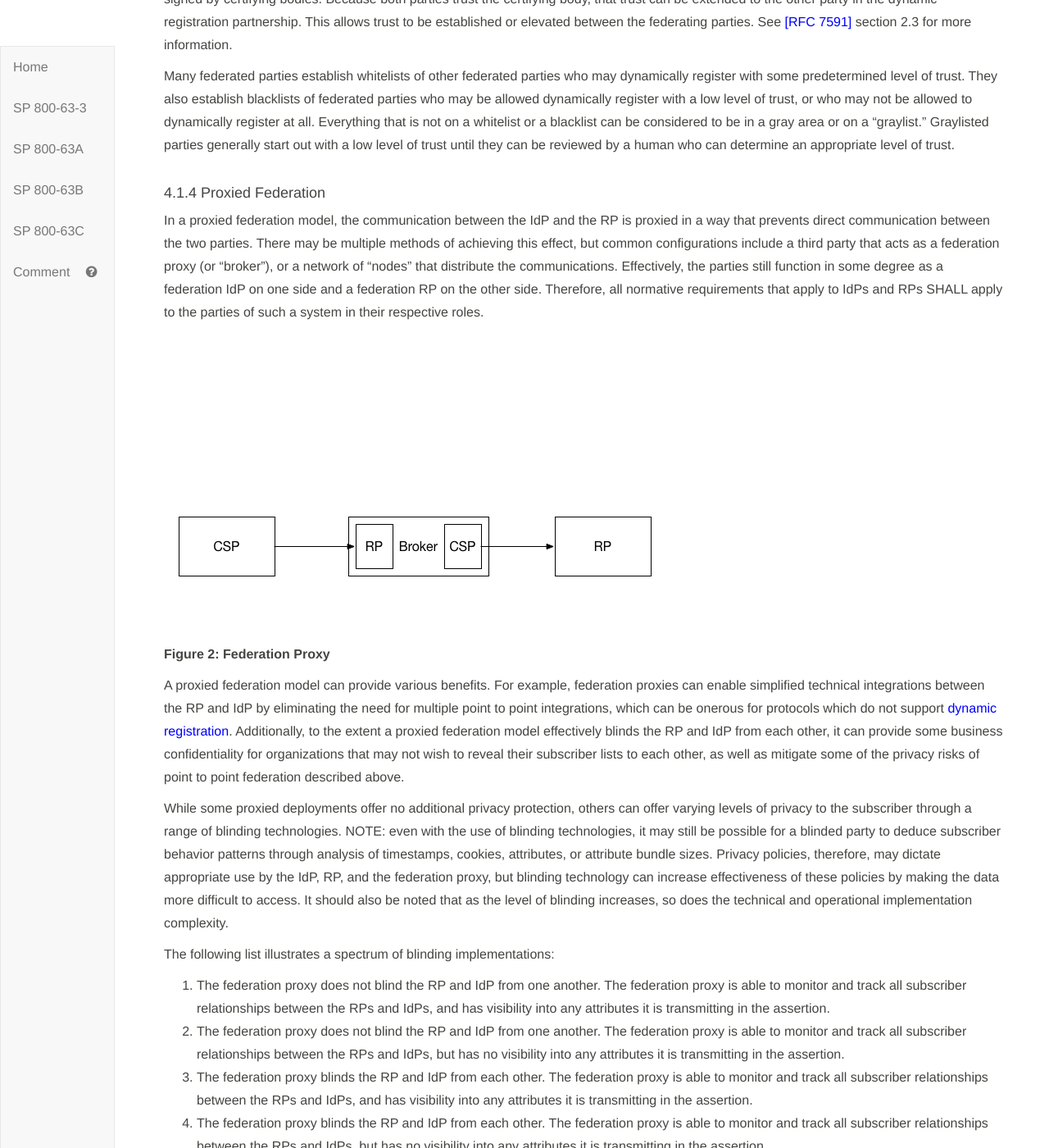
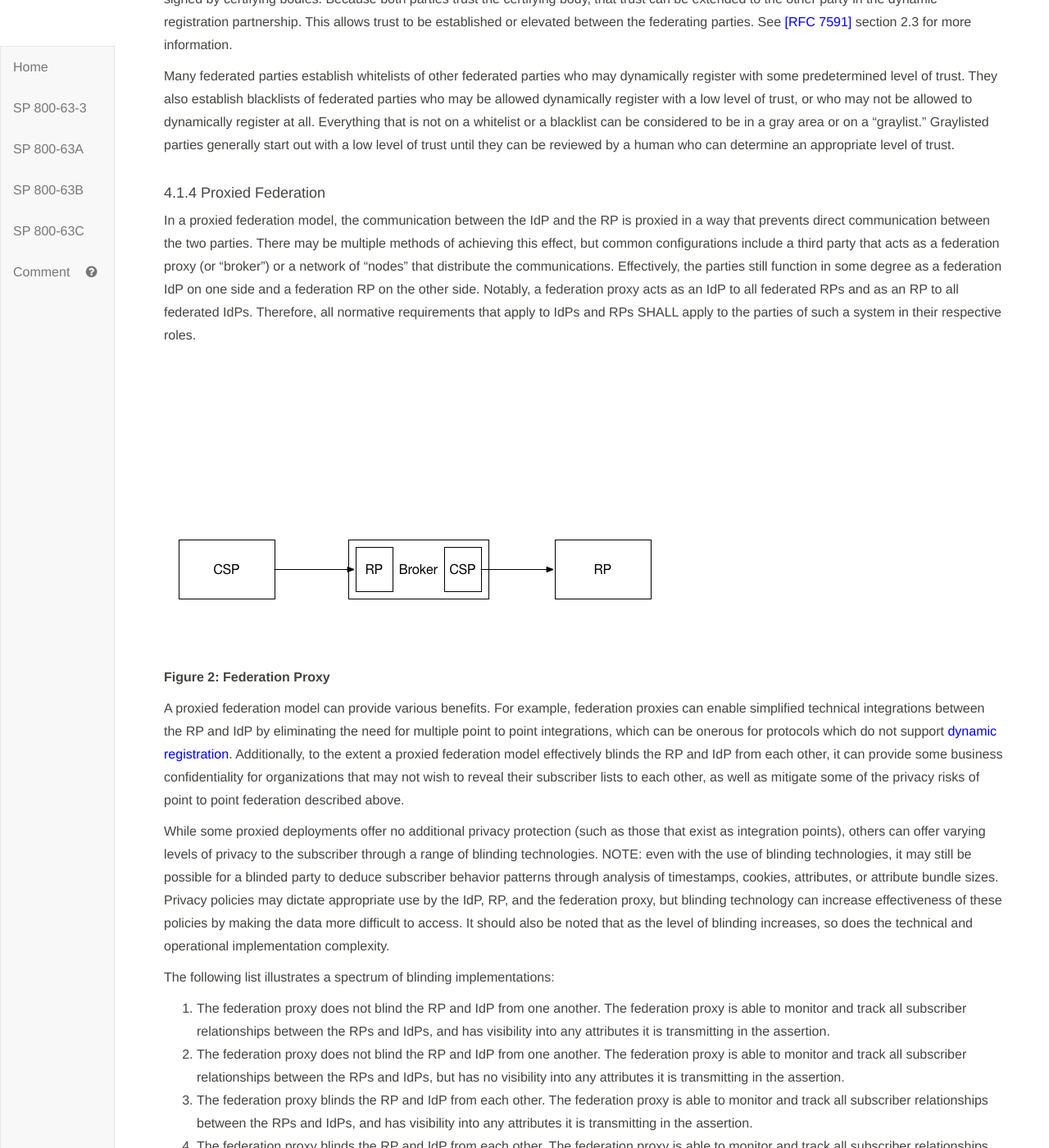
Before and after one commit to usnistgov/800-63-3, a Jekyll site: the page built from sp800-63c.md, in a window 1280 px wide and 1400 px high, scrolled down 8842 px. Shown: the whole window at 82% size. Built offline with Jekyll 4.4.1, drawn with Linux system fonts in a browser that asks for light colours.

Commit message:
add back in some limitations and benefits for brokers (proxies), closes #311

```diff
--- a/sp800-63c/sec4_federation.md
+++ b/sp800-63c/sec4_federation.md
@@ -55,8 +55,7 @@ Many federated parties establish whitelists of other federated parties who may d
 
 #### 4.1.4 Proxied Federation
 
-
-In a proxied federation model, the communication between the IdP and the RP is proxied in a way that prevents direct communication between the two parties. There may be multiple methods of achieving this effect, but common configurations include a third party that acts as a federation proxy (or "broker"), or a network of "nodes" that distribute the communications. Effectively, the parties still function in some degree as a federation IdP on one side and a federation RP on the other side. Therefore, all normative requirements that apply to IdPs and RPs SHALL apply to the parties of such a system in their respective roles.
+In a proxied federation model, the communication between the IdP and the RP is proxied in a way that prevents direct communication between the two parties. There may be multiple methods of achieving this effect, but common configurations include a third party that acts as a federation proxy (or "broker") or a network of "nodes" that distribute the communications. Effectively, the parties still function in some degree as a federation IdP on one side and a federation RP on the other side. Notably, a federation proxy acts as an IdP to all federated RPs and as an RP to all federated IdPs. Therefore, all normative requirements that apply to IdPs and RPs SHALL apply to the parties of such a system in their respective roles.
 
 ![Figure 2: Federation Proxy](sp800-63c/media/broker.png)
 
@@ -64,7 +63,7 @@ In a proxied federation model, the communication between the IdP and the RP is p
 
 A proxied federation model can provide various benefits. For example, federation proxies can enable simplified technical integrations between the RP and IdP by eliminating the need for multiple point to point integrations, which can be onerous for protocols which do not support [dynamic registration](#dynamic-registration). Additionally, to the extent a proxied federation model effectively blinds the RP and IdP from each other, it can provide some business confidentiality for organizations that may not wish to reveal their subscriber lists to each other, as well as mitigate some of the privacy risks of point to point federation described above.
 
-While some proxied deployments offer no additional privacy protection, others can offer varying levels of privacy to the subscriber through a range of blinding technologies. NOTE: even with the use of blinding technologies, it may still be possible for a blinded party to deduce subscriber behavior patterns through analysis of timestamps, cookies, attributes, or attribute bundle sizes. Privacy policies, therefore, may dictate appropriate use by the IdP, RP, and the federation proxy, but blinding technology can increase effectiveness of these policies by making the data more difficult to access. It should also be noted that as the level of blinding increases, so does the technical and operational implementation complexity.
+While some proxied deployments offer no additional privacy protection (such as those that exist as integration points), others can offer varying levels of privacy to the subscriber through a range of blinding technologies. NOTE: even with the use of blinding technologies, it may still be possible for a blinded party to deduce subscriber behavior patterns through analysis of timestamps, cookies, attributes, or attribute bundle sizes. Privacy policies may dictate appropriate use by the IdP, RP, and the federation proxy, but blinding technology can increase effectiveness of these policies by making the data more difficult to access. It should also be noted that as the level of blinding increases, so does the technical and operational implementation complexity.
 
 The following list illustrates a spectrum of blinding implementations:
 
```
